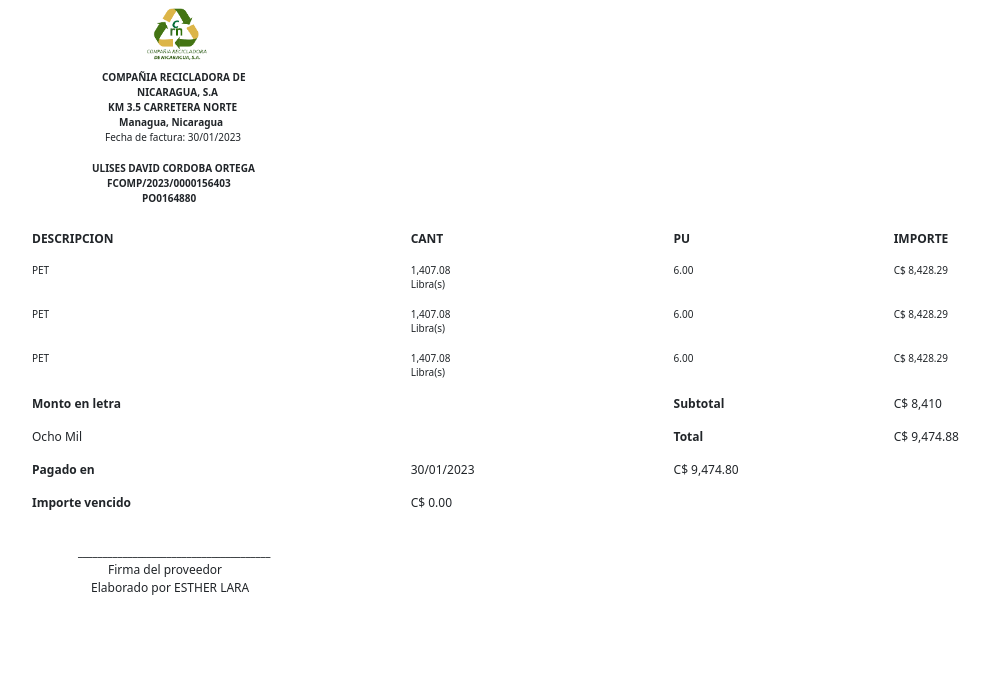
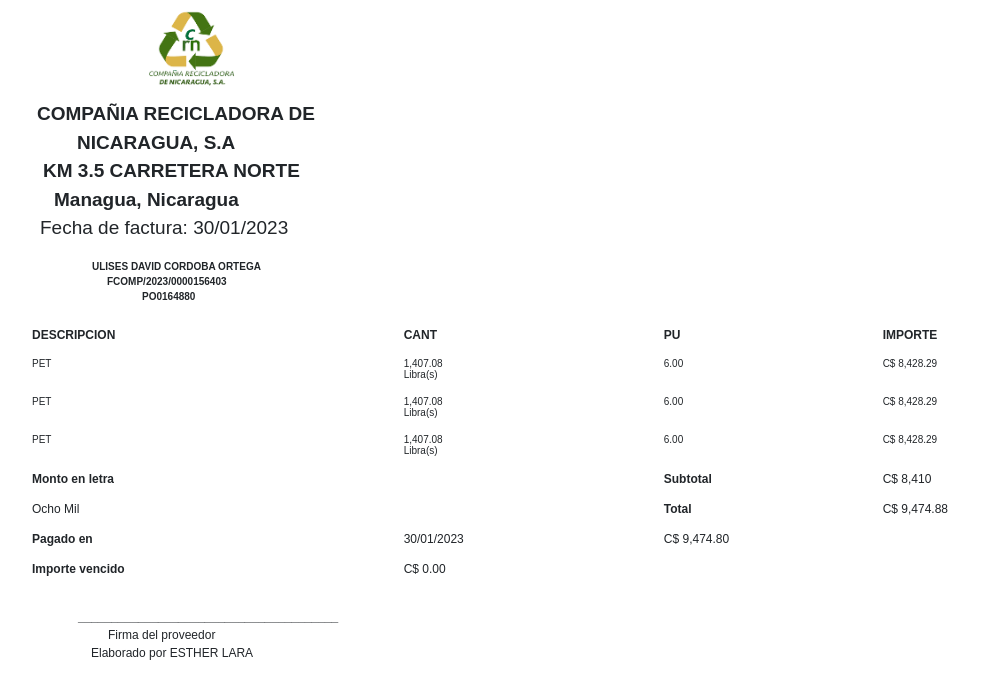
Before and after one commit to Jhoel-Sequeira/Bascula, a Flask app: template templates/otros/factura.html in a window 1280 px wide. Shown: the top 699 px of the page, without its empty margins (45-1035 px from the left). Run offline with Flask 2, Linux system fonts and the light colour scheme; the template is opened without the code that fills it, so the values that code supplies are empty; some libraries are stand-ins or nearby versions.

Commit message:
Update factura.html

```diff
--- a/templates/otros/factura.html
+++ b/templates/otros/factura.html
@@ -4,17 +4,17 @@
     integrity="sha384-EVSTQN3/azprG1Anm3QDgpJLIm9Nao0Yz1ztcQTwFspd3yD65VohhpuuCOmLASjC" crossorigin="anonymous">
 
 </head>
-<div class="div-verpdf">
+<div class="div-verpdf" style="font-family: Arial, Helvetica, sans-serif;">
     <div class="container" >
         <div class="row justify-content-md-center">
           <div class="col col-lg" style="margin-left: 105px;">
-            <img src="../../static/img/CRN.ico" width="70" height="70" alt="" srcset="">
+            <img src="../../static/img/CRN.ico" width="100" height="100" alt="" srcset="">
           </div>
         </div>
         <div class="row justify-content-md-center" >
             <div class="col col-lg" >
-              <p style="font-size: 10px; margin-left: 65px;"><strong>COMPAÑIA RECICLADORA DE</strong><br>
-                <strong style="margin-left: 35px;">NICARAGUA, S.A</strong><br>
+              <p style="font-size: 19px; margin-left: 0px;"><strong>COMPAÑIA RECICLADORA DE</strong><br>
+                <strong style="margin-left: 40px;">NICARAGUA, S.A</strong><br>
                 <strong style="margin-left: 6px;">KM 3.5 CARRETERA NORTE</strong> <br>
                 <strong style="margin-left: 17px;">Managua, Nicaragua</strong><br>
                 <a style="margin-left: 3px;">Fecha de factura: 30/01/2023</a></p>
```
